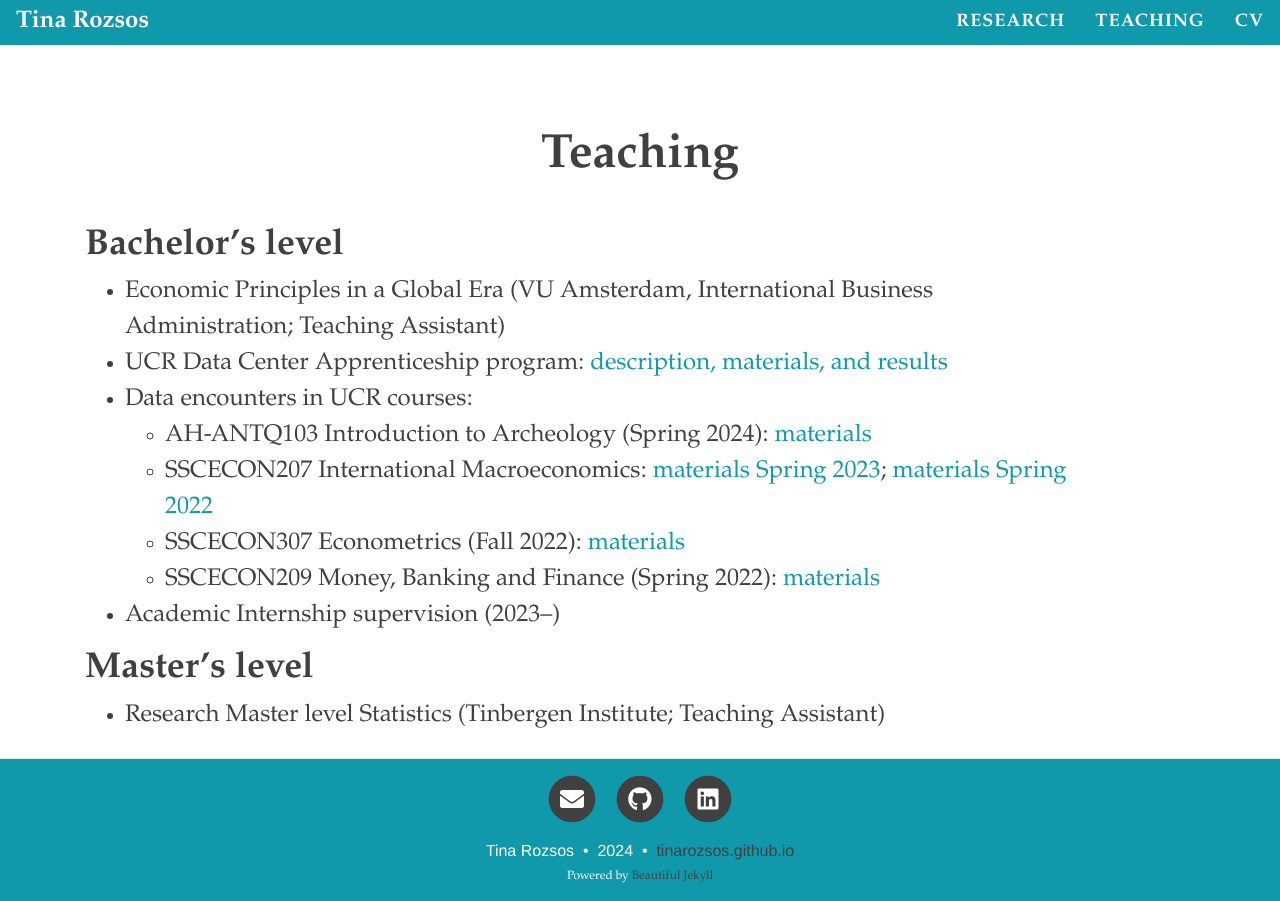
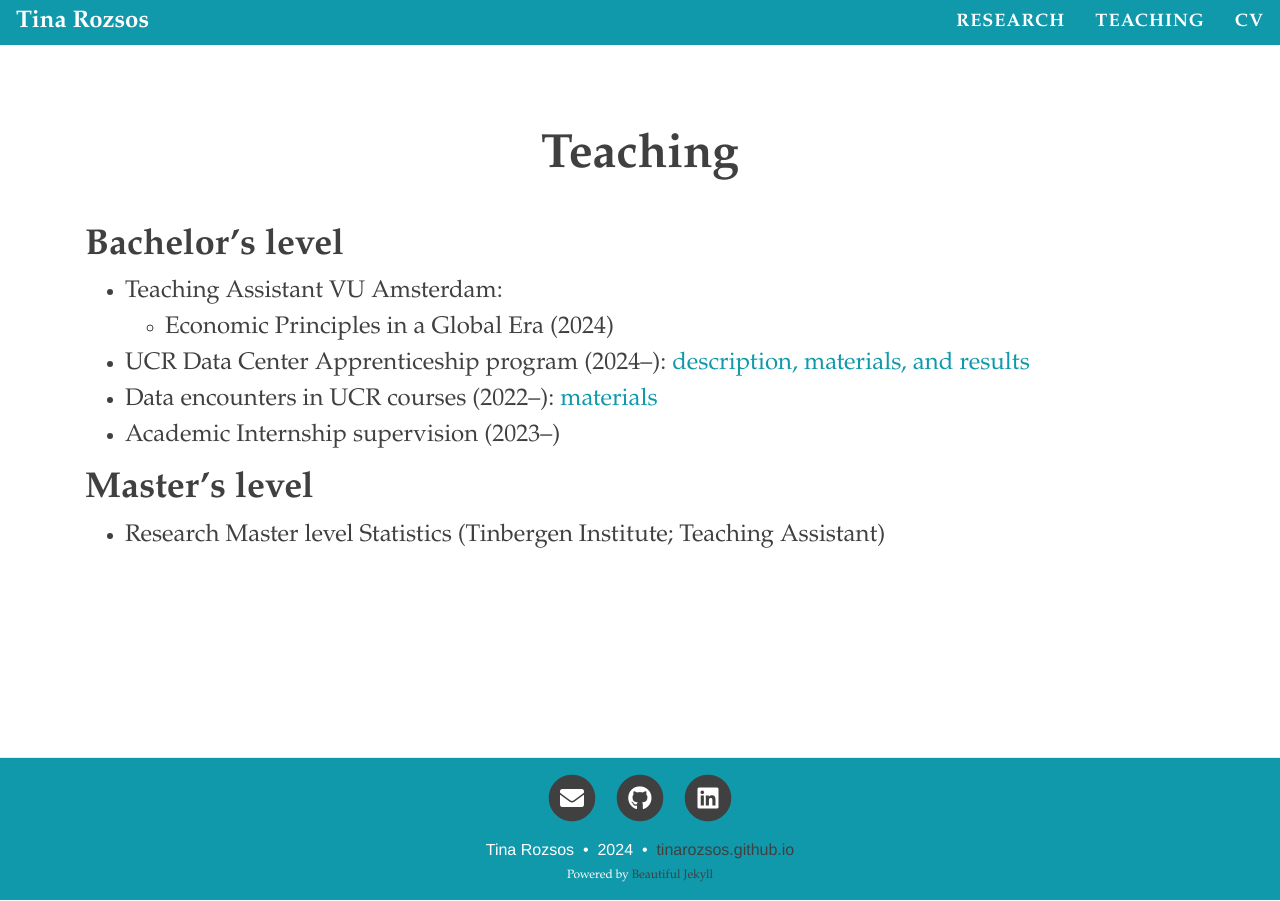
Before and after one commit to tinarozsos/tinarozsos.github.io, a Jekyll site: the page built from teaching.md, in a window 1280 px wide. Built offline with Jekyll 4.4.1, drawn with Linux system fonts in a browser that asks for light colours; nearby versions of some CDN libraries.

Commit message:
Update teaching.md

```diff
--- a/teaching.md
+++ b/teaching.md
@@ -9,14 +9,11 @@ output:
 
 # Bachelor's level
 
-- Economic Principles in a Global Era (VU Amsterdam, International Business Administration; Teaching Assistant)
-- UCR Data Center Apprenticeship program: [description, materials, and results](https://ucrdatacenter.github.io/apprenticeship/)
-- Data encounters in UCR courses:
-  + AH-ANTQ103 Introduction to Archeology (Spring 2024): [materials](https://ucrdatacenter.github.io/courses/archive/AH-ANTQ103_2024h1/)
-  + SSCECON207 International Macroeconomics: [materials Spring 2023](https://ucrdatacenter.github.io/courses/archive/SSCECON207_2023h1); [materials Spring 2022](https://ucrdatacenter.github.io/courses/archive/SSCECON207_2022h1)
-  + SSCECON307 Econometrics (Fall 2022): [materials](https://ucrdatacenter.github.io/courses/archive/SSCECON307_2022h2)
-  + SSCECON209 Money, Banking and Finance (Spring 2022): [materials](https://ucrdatacenter.github.io/courses/archive/SSCECON209_2022h1)
+- Teaching Assistant VU Amsterdam:
+  + Economic Principles in a Global Era (2024)
 
+- UCR Data Center Apprenticeship program (2024--): [description, materials, and results](https://ucrdatacenter.github.io/apprenticeship/)
+- Data encounters in UCR courses (2022--): [materials](https://ucrdatacenter.github.io/courses)
 - Academic Internship supervision (2023--)
 
 # Master's level
```
